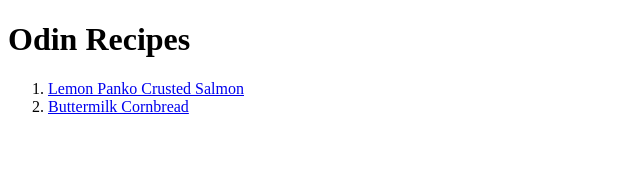
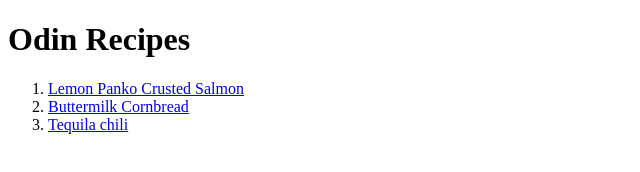
Before and after one commit to Bigowee/odin-recipes, a plain HTML site: page index.html in a window 1280 px wide. Shown: the whole page, without its empty margins (0-640 px from the left). Drawn offline with Linux system fonts and the light colour scheme.

Commit message:
add link from index.html to tequila chili page

```diff
--- a/index.html
+++ b/index.html
@@ -11,6 +11,7 @@
     <ol>
         <li><a href="recipes/lemon_salmon.html"> Lemon Panko Crusted Salmon</a></li>
         <li><a href="recipes/buttermilk_cornbread.html"> Buttermilk Cornbread</a></li>
+        <li><a href="recipes/tequila_chili.html"> Tequila chili</a></li>
     </ol>
 
 </body>
```
